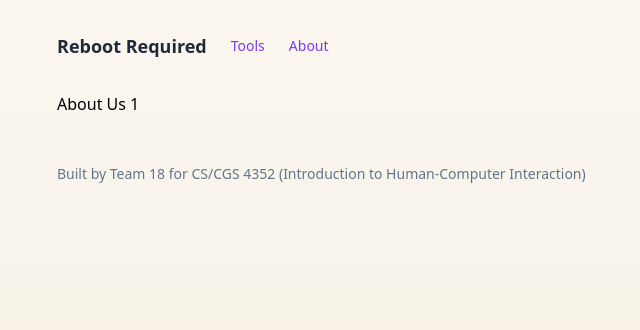
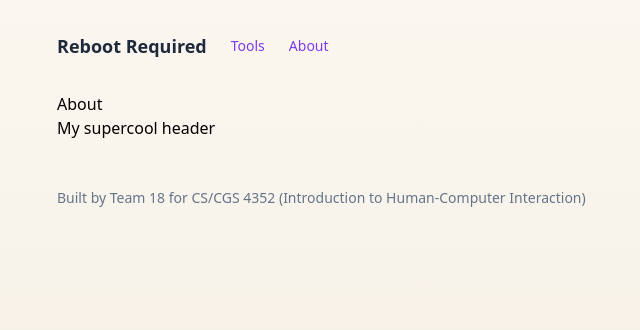
Before and after one commit to miamoore-prog/CS4352-Team18-Site, a Next.js app: page /about in a window 1280 px wide. Shown: the top 330 px of the page, without its empty margins (87-727 px from the left). Built offline with nearby package versions, Linux system fonts and the light colour scheme.

Commit message:
update on about

```diff
--- a/app/about/page.js
+++ b/app/about/page.js
@@ -8,8 +8,9 @@ export default function AboutPage() {
     const a = 1;
 
   return (
-    <div>
-        About Us {a}
+    <div class= "header">
+      <h1>About</h1>
+      <p>My supercool header</p>
     </div>
   );
 }
```
